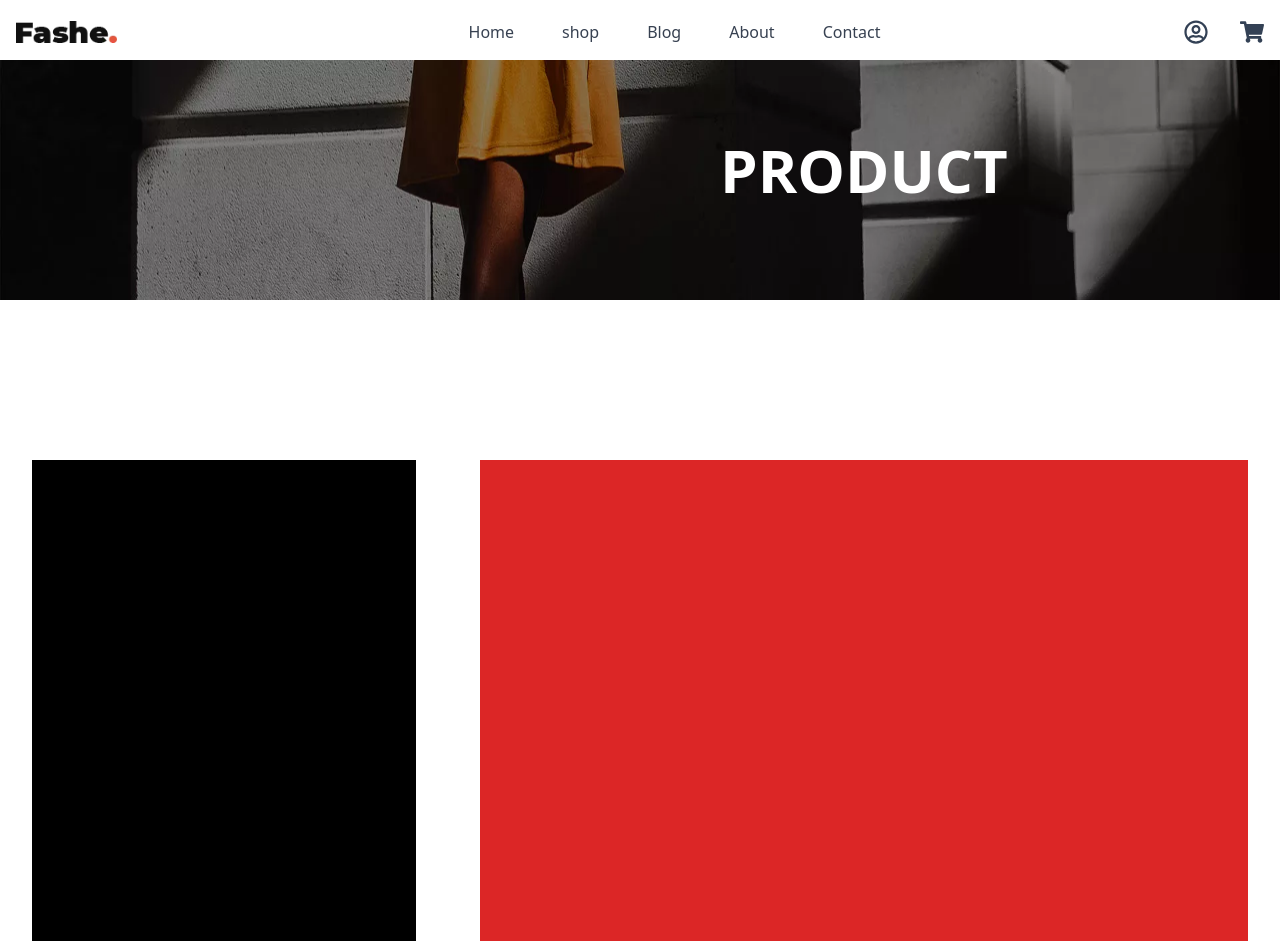
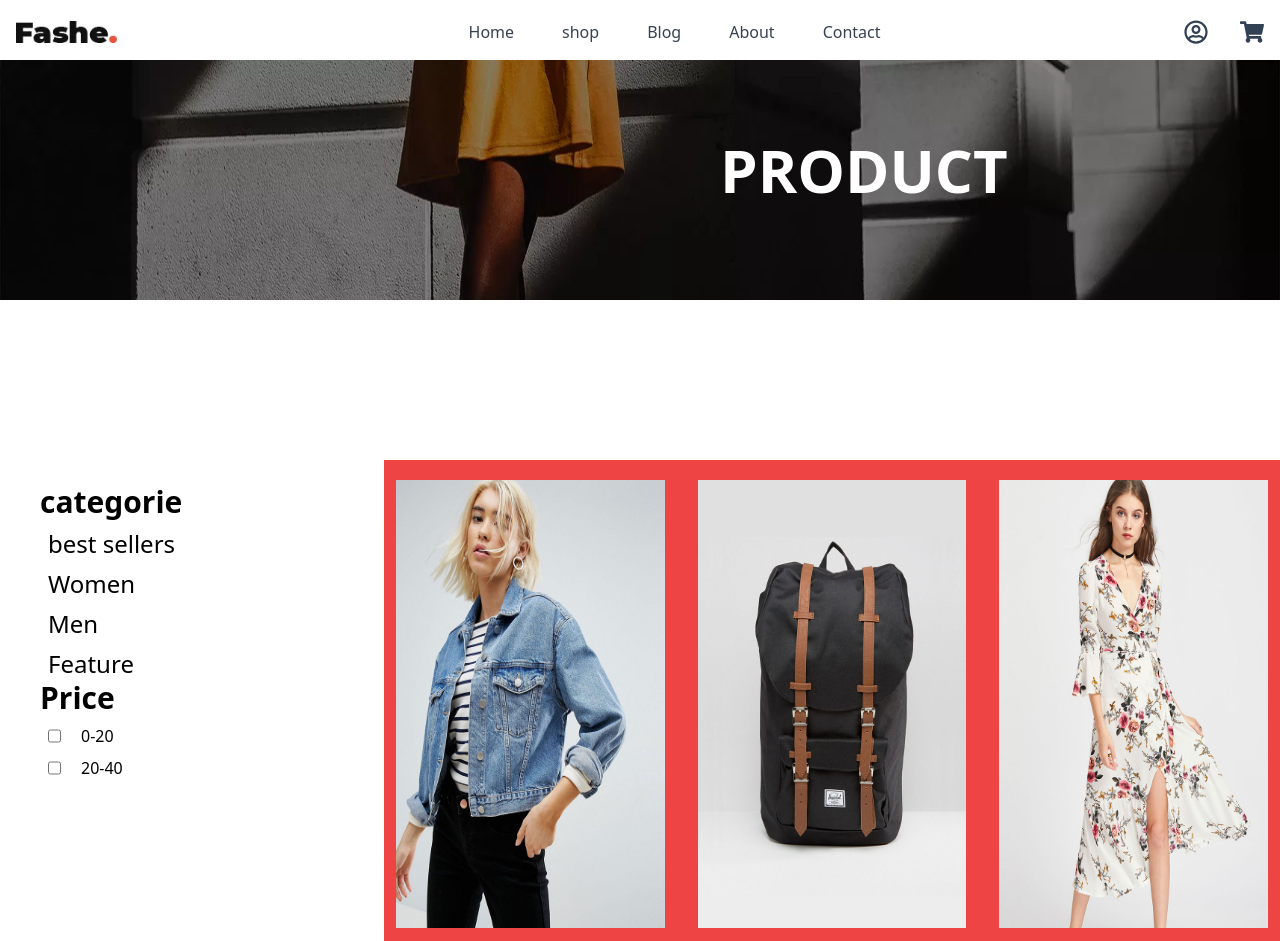
Before and after one commit to Abdellah-Majdoul/Abdellah-majdoul-projet-final-reactjs, a React (Create React App) app: page /shop in a window 1280 px wide. Shown: the top 941 px of the page. Built offline with nearby package versions, Linux system fonts and the light colour scheme.

Commit message:
section shop

```diff
--- a/src/components/home/heroSection.jsx
+++ b/src/components/home/heroSection.jsx
@@ -6,7 +6,7 @@ const HeroSection = () => {
 
 
     return (
-        <div>
+        <div >
 
             <Swiper
             slidesPerView={1}
--- a/src/components/shop/shop.jsx
+++ b/src/components/shop/shop.jsx
@@ -1,19 +1,60 @@
 import React from 'react';
 import images from "../../constant/images"
+import { UseAppContext } from '../../context';
 const ShopPage = () => {
+    const {dataJson} =UseAppContext()
     return (
-        <div>
+        <div id='shop'>
             <div className='pb-[10rem] relative'>
                 <img className='w-full h-[30vh] bg-cover' src={images.banner5} alt=''/>
                 <div className='absolute text-6xl font-bold top-[5rem] left-[45rem] text-white'>
                     <h1>PRODUCT</h1>
                 </div>
             </div>
-           <div className='flex justify-around'>
-            <div className='bg-black w-[30vw] h-[100vh]'>
+           <div className='flex justify-around '>
+            <div className='w-[30vw] h-[100vh] gap-6 pt-6 ps-10'>
+                <div className='flex flex-col gap-2'>
+                <h1 className='text-3xl font-bold'>categorie</h1>
+                <a href='#' className='text-2xl ms-2'>best sellers</a>
+                <a href='#' className='text-2xl ms-2'>Women</a>
+                <a href='#' className='text-2xl ms-2'>Men</a>
+                <a href='#' className='text-2xl ms-2'>Feature</a>
+                </div>
+                <div className='flex flex-col gap-2'>
+                <h1 className='text-3xl font-bold'>Price</h1>
+                <div className='flex gap-5 ms-2'>
+                  <input
+                    type='checkbox'
+                    id='option1'
+                    name='option1'
 
+                  />
+                  <label htmlFor='option1'>0-20</label>
+                </div>
+                <div className='flex gap-5 ms-2'>
+                  <input
+                    type='checkbox'
+                    id='option2'
+                    name='option2'
+
+                  />
+                  <label htmlFor='option2'>20-40</label>
+                </div>
+              </div>
             </div>
-            <div className='bg-red-600 w-[60vw] h-[100vh]'>
+            <div className='bg-red-500 w-[70vw]  flex justify-evenly pt-5 pb-5 flex-wrap gap-5'>
+
+            {dataJson.map((e)=>
+
+                <div className='w-[30%] h-[70vh] flex flex-col gap-2 hover:p-3'>
+                    <img src={images[e.image]} alt='' className='bg-cover h-[80%] w-[100%]'/>
+                    <div className='flex flex-col gap-2'>
+                        <h1 className='text-2xl'>{e.title}</h1>
+                        <p>{e.price}</p>
+                    </div>
+                </div>
+            )}
+
             </div>
            </div>
         </div>
--- a/src/layout/navbar.jsx
+++ b/src/layout/navbar.jsx
@@ -20,8 +20,8 @@ const Navbar = () => {
   </label>
   <nav aria-label="Header Navigation" class="peer-checked:pt-8 peer-checked:max-h-60 flex max-h-0 w-full flex-col items-center overflow-hidden transition-all lg:ml-24 lg:max-h-full lg:flex-row">
     <ul class="flex w-full flex-col items-center space-y-2 lg:flex-row lg:justify-center lg:space-y-0">
-      <li class="lg:mr-12"><a class="rounded text-gray-700 " href="#">Home</a></li>
-      <li class="lg:mr-12"><a class="rounded text-gray-700 " href="#">shop</a></li>
+      <li class="lg:mr-12"><a class="rounded text-gray-700 " href="home">Home</a></li>
+      <li class="lg:mr-12"><a class="rounded text-gray-700 " href="shop">shop</a></li>
       <li class="lg:mr-12"><a class="rounded text-gray-700 " href="#">Blog</a></li>
       <li class="lg:mr-12"><a class="rounded text-gray-700 " href="#">About</a></li>
       <li class="lg:mr-12"><a class="rounded text-gray-700 " href="#">Contact</a></li>
```
